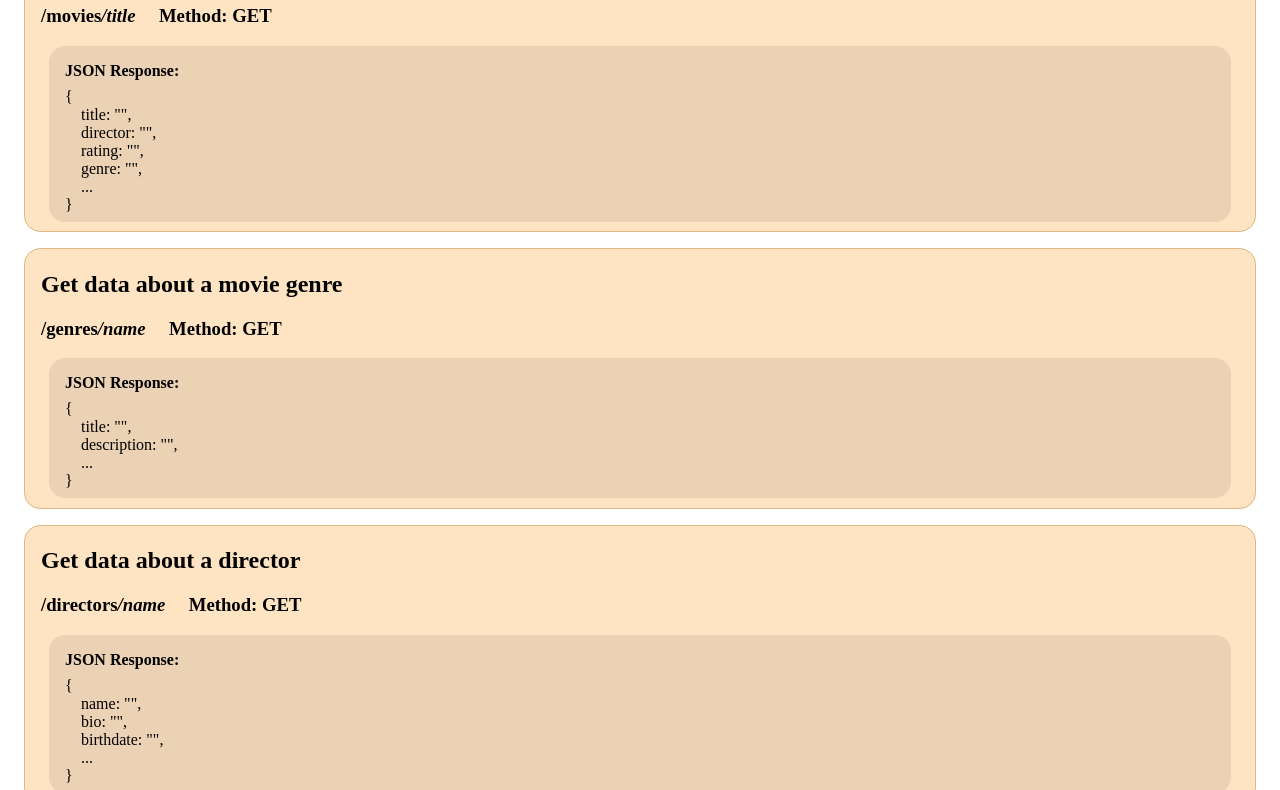
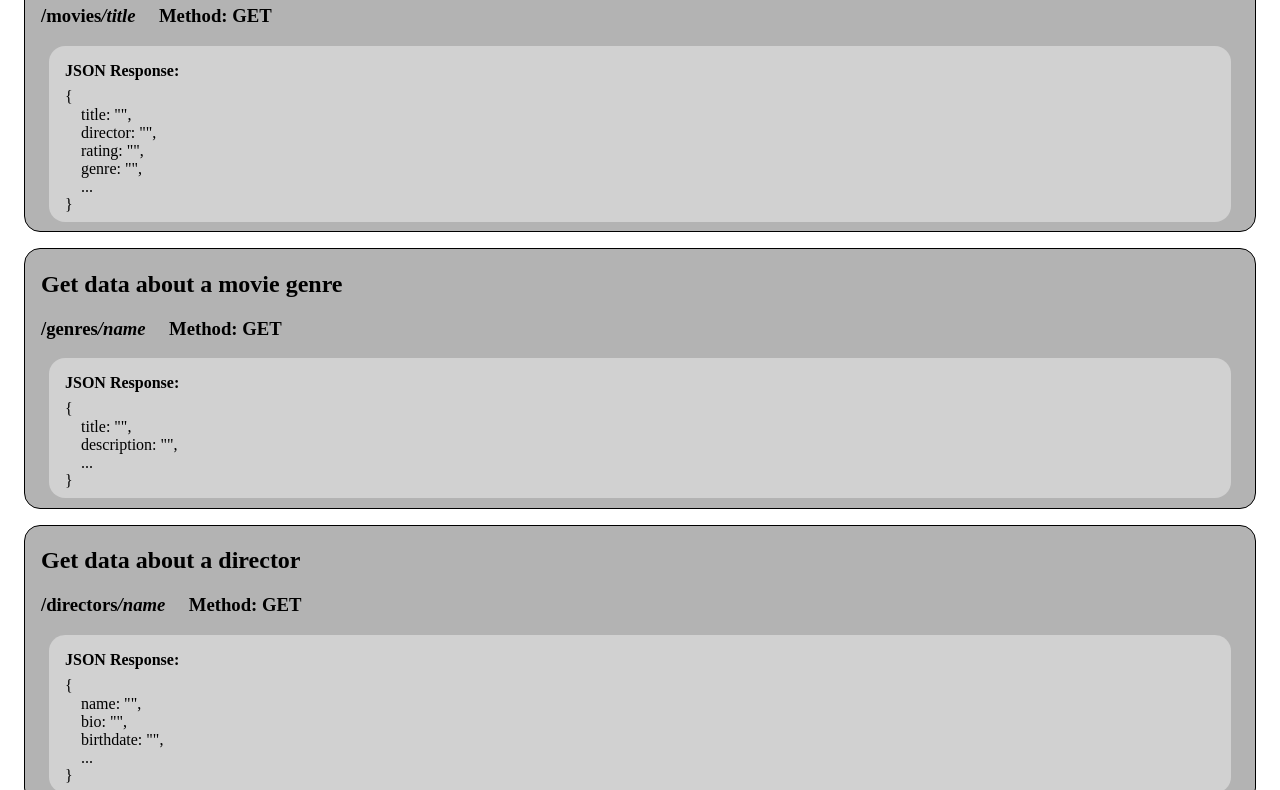
Before and after one commit to BrianAllen0/movie-api, a website: page public/documentation.html in a window 1280 px wide. Shown: the part 634-1424 px from the top of the page. Drawn offline with Linux system fonts and the light colour scheme.

Commit message:
Made styling consistent between user and documentation pages

```diff
--- a/public/css/styles.css
+++ b/public/css/styles.css
@@ -51,15 +51,15 @@
 
 .doc-container {
     margin: 1rem;
-    background-color: bisque;
-    border: 1px solid burlywood;
+    background-color: #b3b3b3;
+    border: 1px solid #000000;
     border-radius: 1rem;
     padding: 0.1rem 1rem;
 
 }
 
 .response {
-    background-color: rgb(235, 210, 180);
+    background-color: #d1d1d1;
     padding: 0.5rem 1rem;
     margin: 0.5rem;
     border-radius: 1rem;
```
